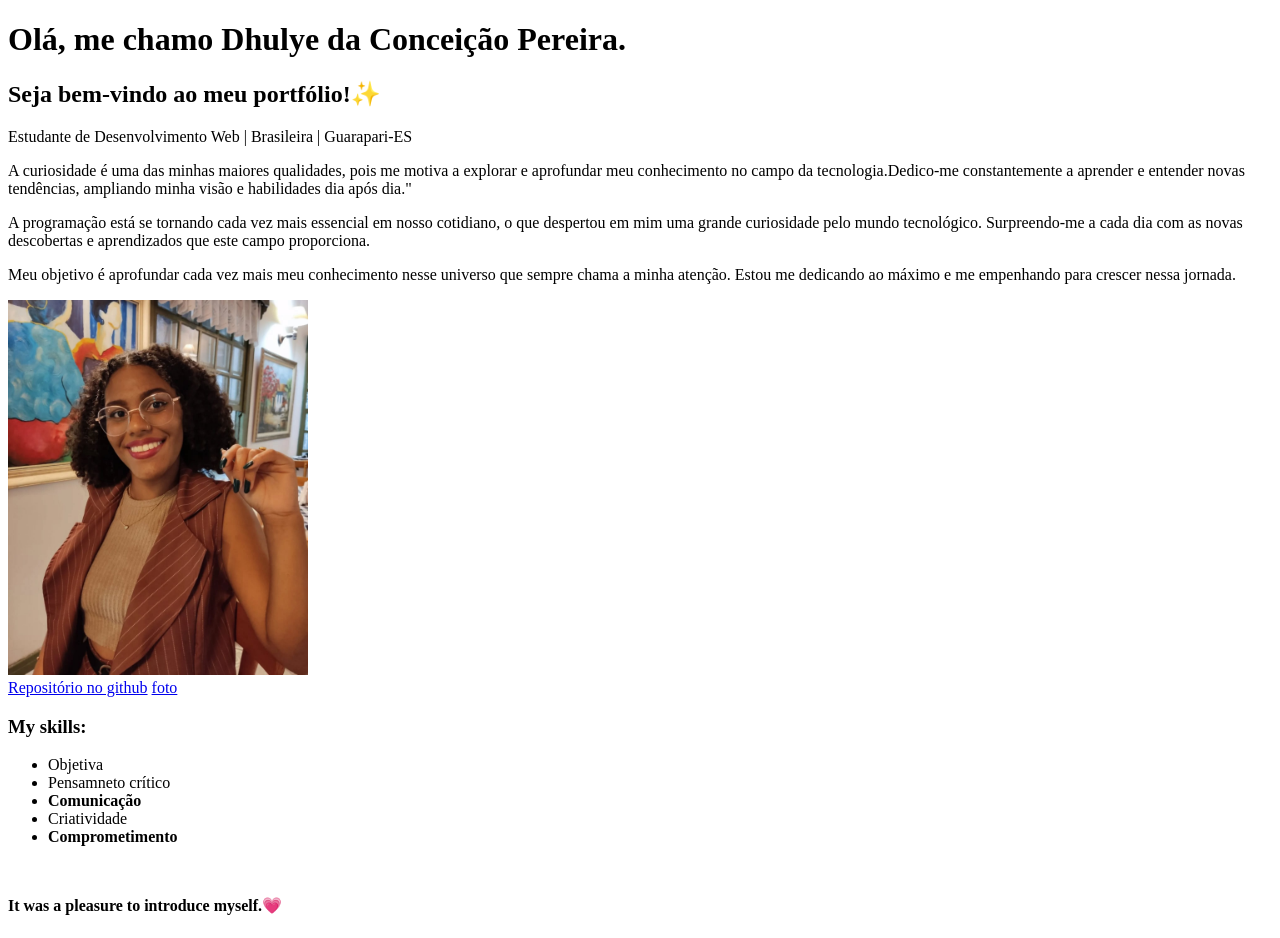
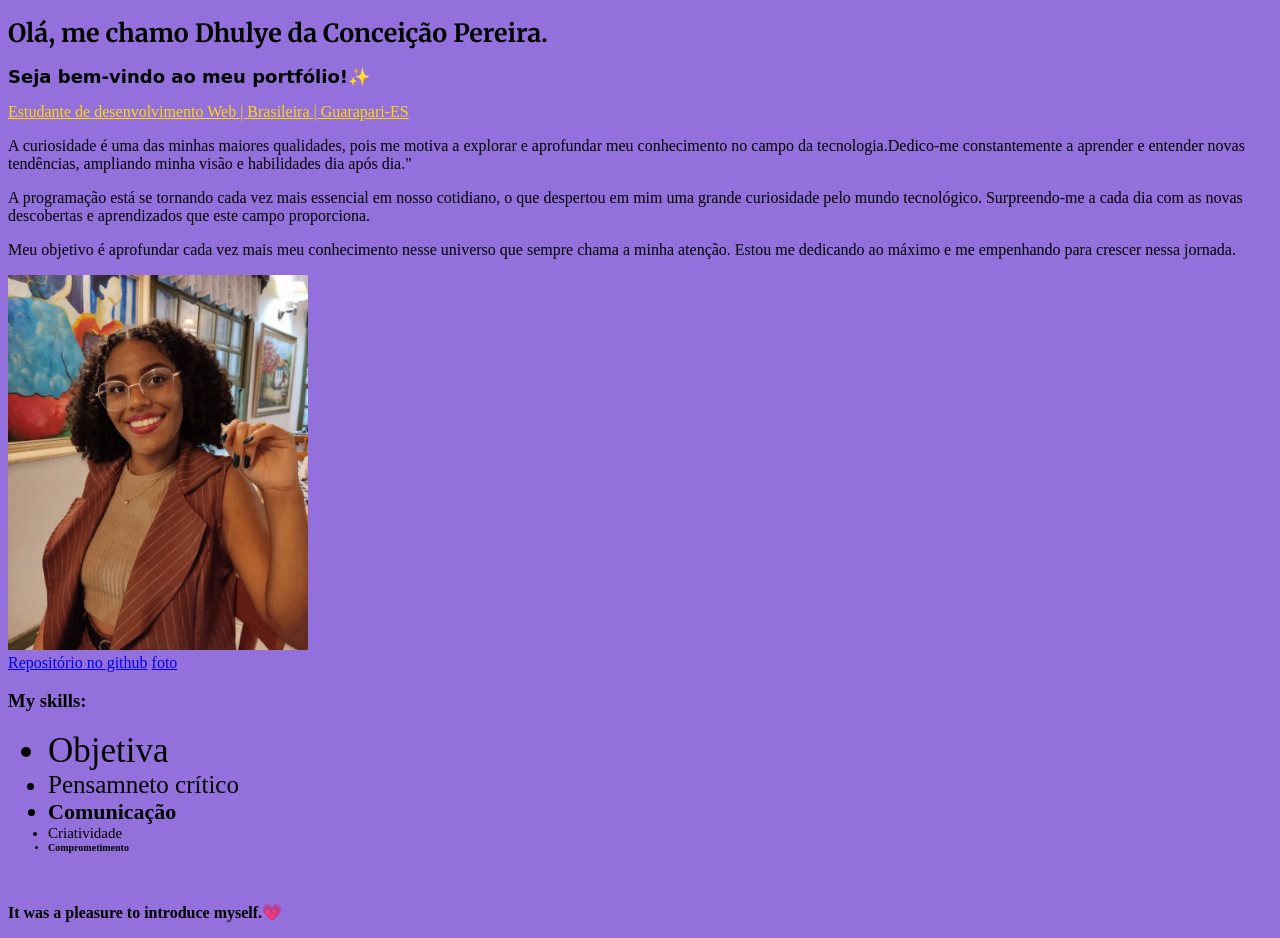
Before and after one commit to dhulye-pereira/dhulye-pereira.github.io, a plain HTML site: page index.html in a window 1280 px wide. Drawn offline with Linux system fonts and the light colour scheme; a web font is replaced by a local one.

Commit message:
estilo das tags, alterar elementos da lista

```diff
--- a/index.html
+++ b/index.html
@@ -4,14 +4,42 @@
     <meta charset="UTF-8">
     <meta name="viewport" content="width=device-width, initial-scale=1.0">
     <title>Dhulye da Conceição Pereira</title>
+    <link rel="stylesheet" type="text/css" href="style.css">
+<div>
+    <link rel="preconnect" href="https://fonts.googleapis.com">
+    <link rel="preconnect" href="https://fonts.gstatic.com" crossorigin>
+    <link href="https://fonts.googleapis.com/css2?family=Merriweather:ital,opsz,wght@0,18..144,300..900;1,18..144,300..900&display=swap" rel="stylesheet">
+</div>
+<style>
+    #paragrafo {
+    color: gold;
+    text-decoration: underline;
+    }
+    .grande {
+        font-size: 35px;
+    }
+    .menosgrande {
+        font-size: 25px;
+    }
+    .medio {
+        font-size: 22px;
+    }
+    .pequeno {
+        width: 20px;
+        font-size: 15px;
+    }
+    .pequenino {
+    font-size: 10px;
+    }
+</style>
 </head>
 <body>
     <div>
         <h1> Olá, me chamo Dhulye da Conceição Pereira.  </h1>
-        <h2>Seja bem-vindo ao meu portfólio!✨ </h2>
+        <h2> Seja bem-vindo ao meu portfólio!✨ </h2>
     </div>
     <div>
-        <p> Estudante de Desenvolvimento Web | Brasileira | Guarapari-ES</p>
+        <p id="paragrafo">Estudante de desenvolvimento Web | Brasileira | Guarapari-ES</p>
         <p>A curiosidade é uma das minhas maiores qualidades, pois me motiva a explorar e aprofundar meu conhecimento no campo da tecnologia.Dedico-me constantemente a aprender e entender novas tendências, ampliando minha visão e habilidades dia após dia."</p>
         <p>A programação está se tornando cada vez mais essencial em nosso cotidiano, o que despertou em mim uma grande curiosidade pelo mundo tecnológico. Surpreendo-me a cada dia com as novas descobertas e aprendizados que este campo proporciona.</p>
         <p> Meu objetivo é aprofundar cada vez mais meu conhecimento nesse universo que sempre chama a minha atenção. Estou me dedicando ao máximo e me empenhando para crescer nessa jornada.</p>
@@ -20,15 +48,18 @@
     <div>
         <a href="https://github.com/dhulye-pereira/dhulye-pereira.github.io" target="_blank" rel="noopener noreferrer">Repositório no github</a>
         <a href="https://www.instagram.com/p/DEM0o73R2gA/?utm_source=ig_web_copy_link&igsh=MzRlODBiNWFlZA==" rel="noopener noreferrer">foto</a>
+        <link rel="preconnect" href="https://fonts.googleapis.com">
+        <link rel="preconnect" href="https://fonts.gstatic.com" crossorigin>
+        <link href="https://fonts.googleapis.com/css2?family=Playwrite+HU:wght@100..400&display=swap" rel="stylesheet">
     <br>
         <h3 id="My-skills">My skills:</h3>
     </div>
     <ul>
-        <li>Objetiva</li>
-        <li>Pensamneto crítico</li>
-        <li><strong>Comunicação</strong></li>
-        <li>Criatividade</li>
-        <li><strong>Comprometimento</strong></li>
+        <li class="grande">Objetiva</li>
+        <li class=menosgrande >Pensamneto crítico</li>
+        <li class="medio"><strong>Comunicação</strong></li>
+        <li class="pequeno">Criatividade</li>
+        <li class="pequenino"><strong>Comprometimento</strong></li>
     </ul>
     <div>
         <br>
```
